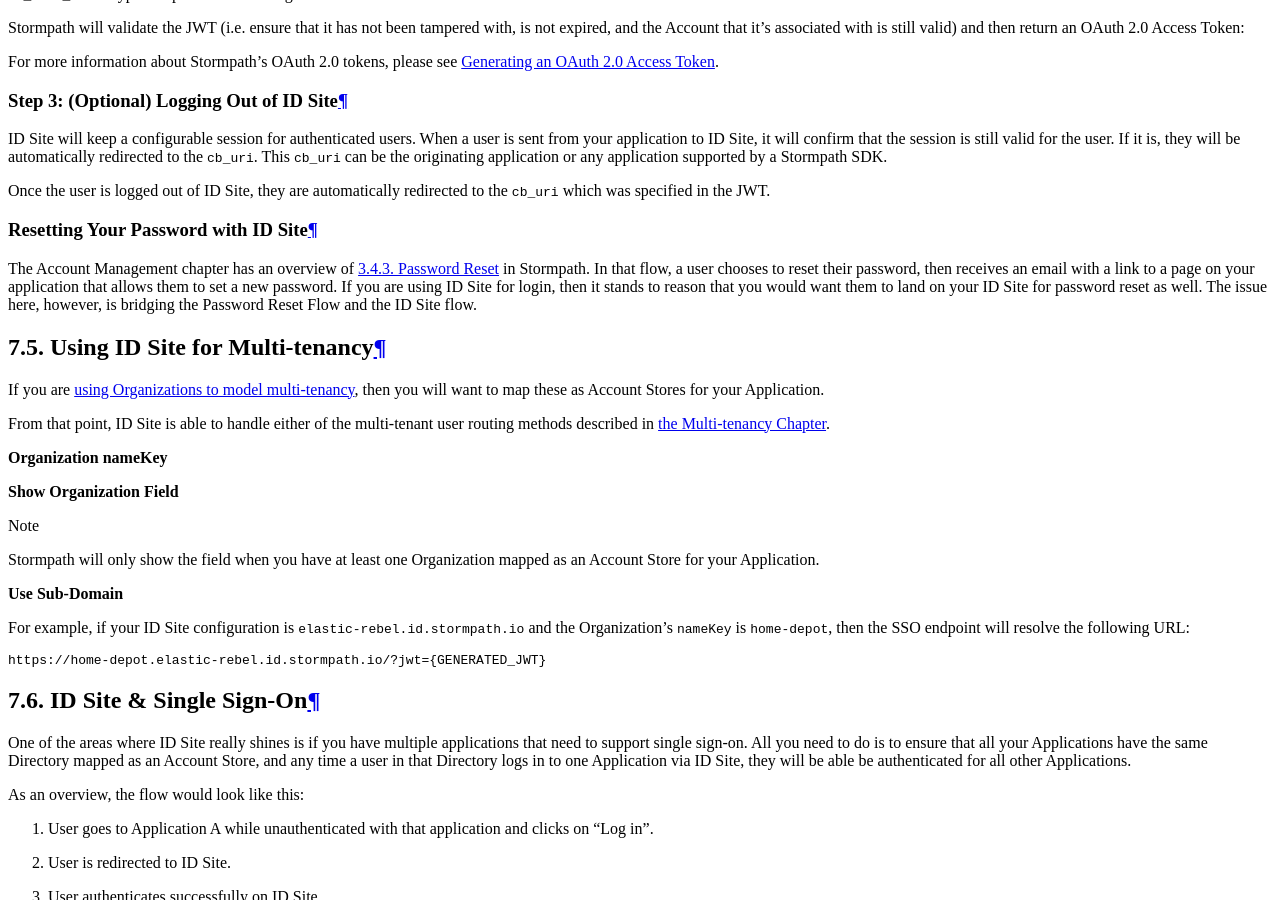
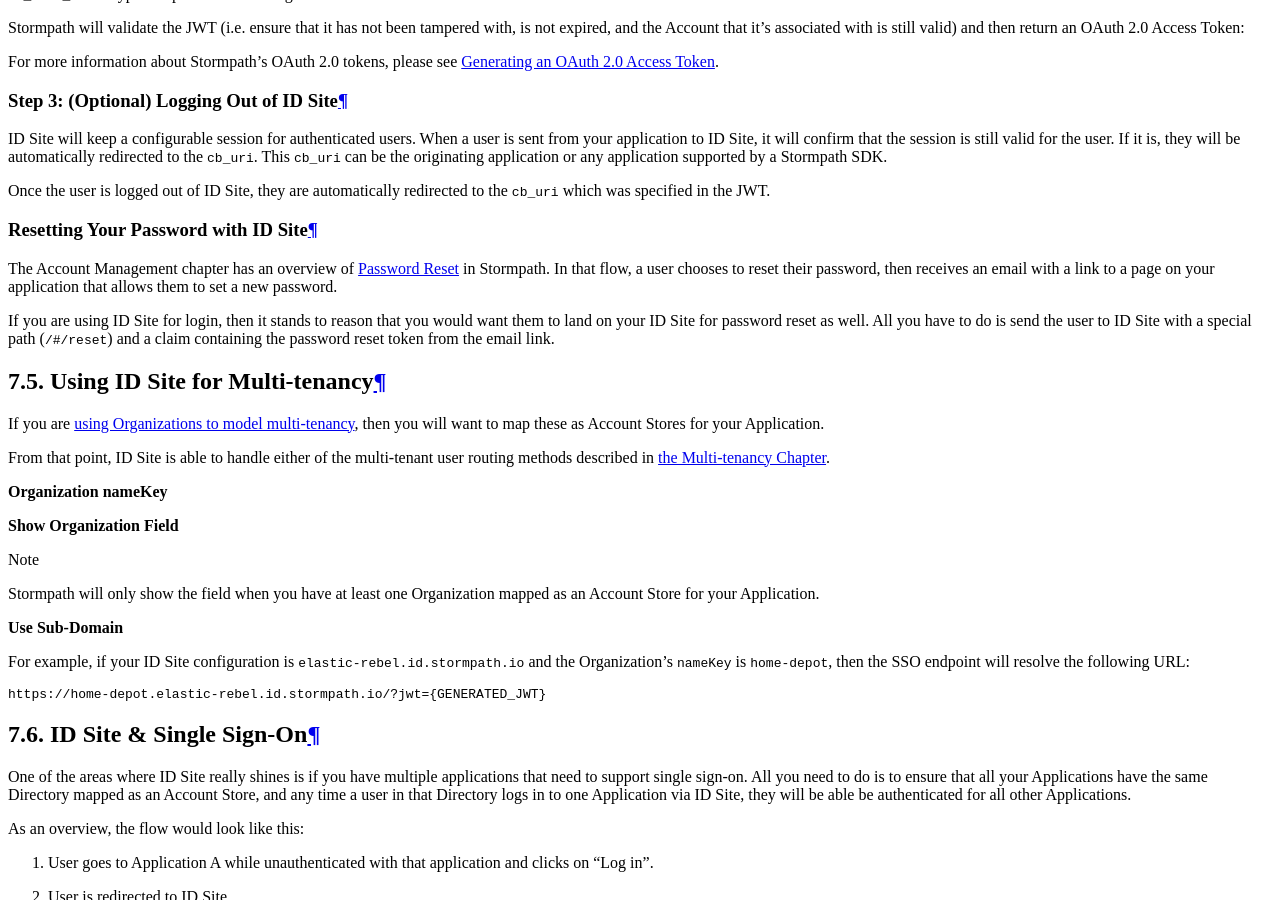
Before and after one commit to stormpath/stormpath-documentation, a Sphinx documentation site: the page built from source/idsite.rst, in a window 1280 px wide and 900 px high, scrolled down 5393 px. Built offline with Sphinx 7.4.7 and the Read the Docs theme 2.0.0, drawn with Linux system fonts in a browser that asks for light colours.

Commit message:
ID Site .NET section progress

```diff
--- a/source/idsite.rst
+++ b/source/idsite.rst
@@ -471,7 +471,7 @@
 
 .. only:: csharp or vbnet
 
-  You can use the SDK to consume this assertion:
+  You'll need to create a controller or action that handles the Callback URI. Then, you can use the SDK to consume this assertion:
 
   .. only:: csharp
 
@@ -722,13 +722,17 @@
 Resetting Your Password with ID Site
 ------------------------------------
 
-The Account Management chapter has an overview of :ref:`password-reset-flow` in Stormpath. In that flow, a user chooses to reset their password, then receives an email with a link to a page on your application that allows them to set a new password. If you are using ID Site for login, then it stands to reason that you would want them to land on your ID Site for password reset as well. The issue here, however, is bridging the Password Reset Flow and the ID Site flow.
+The Account Management chapter has an overview of :ref:`Password Reset <password-reset-flow>` in Stormpath. In that flow, a user chooses to reset their password, then receives an email with a link to a page on your application that allows them to set a new password.
+
+If you are using ID Site for login, then it stands to reason that you would want them to land on your ID Site for password reset as well. All you have to do is send the user to ID Site with a special path (``/#/reset``) and a claim containing the password reset token from the email link.
 
 .. only:: rest
 
   Using a JWT library, you have to generate a new JWT, with all of :ref:`the usual required claims <idsite-auth-jwt>`. The ``path`` claim should be set to ``/#/reset`` and you will also have to include an additional claim: ``sp_token``. This is the ``sp_token`` value that you will have received from the link that the user clicked in their password reset email. This JWT is then passed to the ``/sso`` endpoint (as described in Step 1 above), and the user is taken to the Password Reset page on your ID Site.
 
 .. only:: csharp or vbnet
+
+  The password token should be pulled out of the request URL (the ``sptoken=`` parameter). Then, the path and token can be supplied when building the ID Site redirect URL:
 
   .. only:: csharp
 
@@ -739,6 +743,8 @@
 
     .. literalinclude:: code/vbnet/idsite/idsite_reset_pwd.vb
         :language: vbnet
+
+  Once the URL is generated, redirect the user to that URL to start the Password Reset flow on ID Site.
 
 .. only:: java
 
```
Also changed, not shown: 2 other files.
